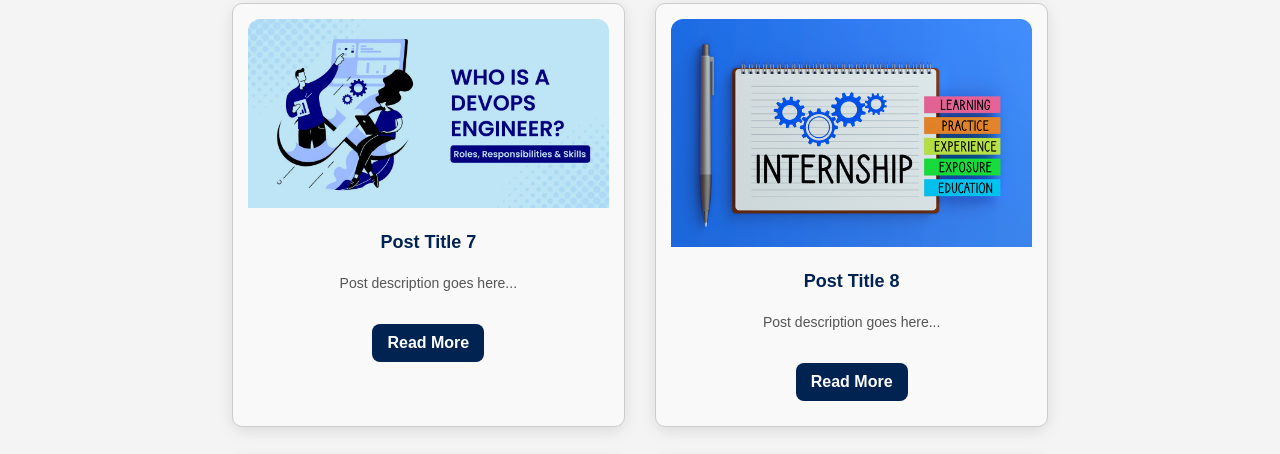
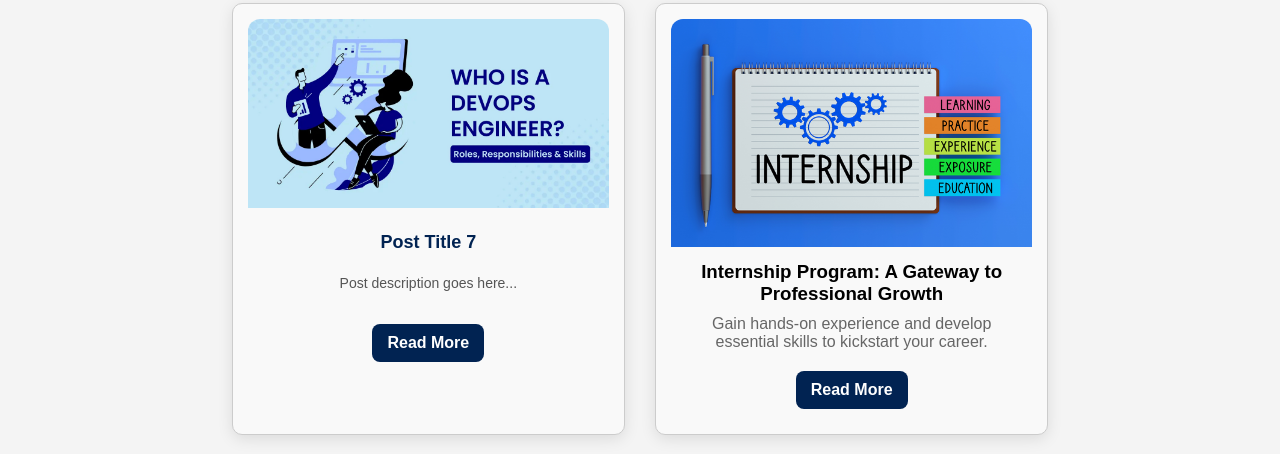
Before and after one commit to zakihaider786/DevZaki, a plain HTML site: page index.html in a window 1280 px wide. Shown: the part 1476-1930 px from the top of the page. Drawn offline with Linux system fonts and the light colour scheme.

Commit message:
Update index.html

```diff
--- a/index.html
+++ b/index.html
@@ -369,9 +369,9 @@
     <!-- Post Card 8 -->
     <div class="post-card">
         <img src="image8.jpg" alt="Post Image">
-        <h3 class="post-title">Post Title 8</h3>
-        <p class="post-description">Post description goes here...</p>
-        <a href="post8.html" class="read-more-btn">Read More</a>
+        <h3 class="Internship Program: A Gateway to Professional Growth">Internship Program: A Gateway to Professional Growth</h3>
+        <p class="Gain hands-on experience and develop essential skills to kickstart your career.">Gain hands-on experience and develop essential skills to kickstart your career.</p>
+        <a href="intern.html" class="read-more-btn">Read More</a>
     </div>
     <!-- Post Card 9 -->
     <div class="post-card">
@@ -413,7 +413,7 @@
       <div class="footer-column">
         <h3>Quick Links</h3>
         <ul>
-          <li><a href="index.html">Home</a></li>
+          <li><a href="#home">Home</a></li>
           <li><a href="#courses">Courses</a></li>
           <li><a href="#about">About Us</a></li>
           <li><a href="contactus.html">Contact Us</a></li>
```
